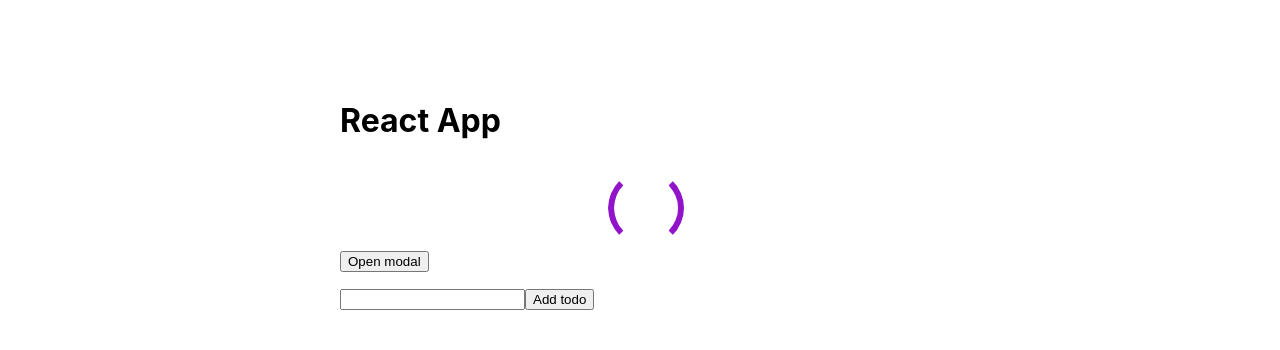
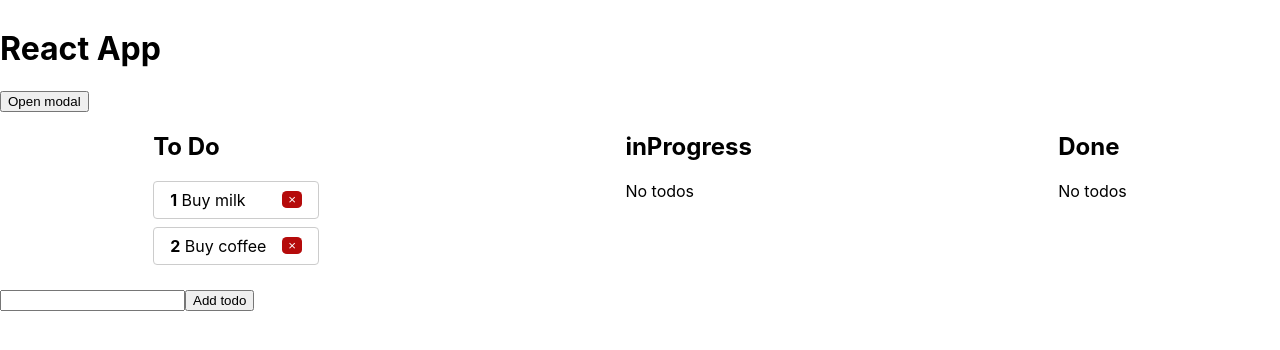
Before and after one commit to MashaLarchenko/test-react-app, a React (Create React App) app in the folder test-app/: page / in a window 1280 px wide. Shown: the top 350 px of the page. Built offline with nearby package versions, Linux system fonts and the light colour scheme; no server answers.

Commit message:
refactor: add more columns

```diff
--- a/test-app/package.json
+++ b/test-app/package.json
@@ -8,6 +8,7 @@
     "@testing-library/user-event": "^7.2.1",
     "prop-types": "^15.7.2",
     "react": "^16.12.0",
+    "react-beautiful-dnd": "^12.2.0",
     "react-dom": "^16.12.0",
     "react-scripts": "3.3.0"
   },
--- a/test-app/src/App.js
+++ b/test-app/src/App.js
@@ -3,26 +3,50 @@ import ToDoList from "./ToDo/ToDoList";
 import Modal from "./Modal/Modal";
 import Loader from "./Loader";
 import Context from "./context";
+import { DragDropContext } from "react-beautiful-dnd";
+import { Droppable } from "react-beautiful-dnd";
 
-const AddToDo = React.lazy(() =>
-  import('./ToDo/AddToDo')
-)
+const AddToDo = React.lazy(() => import("./ToDo/AddToDo"));
 
 function App() {
-  const [todos, setTodos] = React.useState([]);
-  const [loading, setLoading] = React.useState(true);
+  const [todos, setTodos] = React.useState([
+    { id: 1, completed: false, title: "Buy milk", column: "toDo" },
+    { id: 2, completed: false, title: "Buy coffee", column: "toDo" }
+  ]);
 
+  const [loading, setLoading] = React.useState(false);
 
-  useEffect(() => {
-    fetch('https://jsonplaceholder.typicode.com/todos?_limit=5')
-    .then(response => response.json())
-    .then(todos =>
-      setTimeout(() => {
-        setTodos(todos);
-        setLoading(false);
-      }, 2000)
-    )
-  }, [])
+  const [columns, setColumns] = React.useState([
+    {
+      id: "toDo",
+      title: "To Do",
+      tasksIds: [1, 2],
+      columnOrder: 1
+    },
+    {
+      id: "inProgress",
+      title: "inProgress",
+      tasksIds: [],
+      columnOrder: 2
+    },
+    {
+      id: "doneTodo",
+      title: "Done",
+      tasksIds: [],
+      columnOrder: 3
+    }
+  ]);
+
+  // useEffect(() => {
+  //   fetch('https://jsonplaceholder.typicode.com/todos?_limit=5')
+  //   .then(response => response.json())
+  //   .then(todos =>
+  //     setTimeout(() => {
+  //       setTodos(todos);
+  //       setLoading(false);
+  //     }, 2000)
+  //   )
+  // }, [])
 
   function toggleToDo(id) {
     setTodos(
@@ -36,30 +60,74 @@ function App() {
   }
 
   function removeToDo(id) {
-    setTodos(todos.filter(todo => todo.id !== id
-    ))
+    setTodos(todos.filter(todo => todo.id !== id));
   }
 
-
   function addTodo(title) {
-    setTodos(todos.concat([{
+    setTodos(
+      todos.concat([
+        {
           title,
           id: Date.now(),
           completed: false
-    }]))
         }
+      ])
+    );
+  }
+
+  function onDragEnd(result) {}
   return (
     <Context.Provider value={{ removeToDo }}>
       <div className="wrapper">
         <h1>React App</h1>
-        {loading && <Loader/>}
+        {loading && <Loader />}
         <Modal></Modal>
-        {todos.length ?  (<ToDoList todos={todos} onToggle={toggleToDo} />) : (loading ? null : <p>No todos</p>)}
+        <div className="columnContainer">
+          {columns.map(column => {
+            const tasks = [];
+            const classes = ["columnItem"];
+            classes.push(column.id);
+            column.tasksIds.map(task =>
+              todos.forEach(taskListEl => {
+                console.log(taskListEl.id, task);
+                return taskListEl.id === task ? tasks.push(taskListEl) : null;
+              })
+            );
+            return (
+              <DragDropContext onDragEnd={onDragEnd} key={column.id}>
+                <React.Fragment>
+                  {tasks.length ? (
+                    <Droppable droppableId={column.id}>
+                      {(provided, snapshot) => (
+                        <div
+                          ref={provided.innerRef}
+                          {...provided.droppableProps}
+                        >
+                          <ToDoList
+                            todos={tasks}
+                            onToggle={toggleToDo}
+                            title={column.title}
+                            tasks={column.tasks}
+                            className={classes.join(" ")}
+                          />
+                          {provided.placeholder}
+                        </div>
+                      )}
+                    </Droppable>
+                  ) : loading ? null : (
+                    <div>
+                      <h2>{column.title}</h2>
+                      <p>No todos</p>
+                    </div>
+                  )}
+                </React.Fragment>
+              </DragDropContext>
+            );
+          })}
+        </div>
         <React.Suspense fallback={<p>Loading...</p>}>
-            <AddToDo onCreate={addTodo}/>
+          <AddToDo onCreate={addTodo} />
         </React.Suspense>
-
-
       </div>
     </Context.Provider>
   );
--- a/test-app/src/ToDo/ToDoItem.js
+++ b/test-app/src/ToDo/ToDoItem.js
@@ -28,13 +28,14 @@ function ToDoItem({ todo, index, onChange }) {
   console.log("todo", todo);
   return (
     <li style={styles.li}>
-      <span className={classes.join(' ')}>
-        <input
+      <span className={classes.join(' ')} style={styles.input}
+          onChange={() => onChange(todo.id)}>
+        {/* <input
           type="checkbox"
           checked={todo.completed}
           style={styles.input}
           onChange={() => onChange(todo.id)}
-        />
+        /> */}
         <strong>{index}</strong>
         &nbsp;
         {todo.title}
--- a/test-app/src/ToDo/ToDoList.js
+++ b/test-app/src/ToDo/ToDoList.js
@@ -1,6 +1,7 @@
 import React from "react";
 import PropTypes from "prop-types";
 import ToDoItem from "./ToDoItem";
+
 
 const styles = {
   ul: {
@@ -10,9 +11,11 @@ const styles = {
   }
 };
 
+
 function ToDoList(props) {
   return (
     <ul style={styles.ul}>
+      <h2>{props.title}</h2>
       {props.todos.map((todo, index) => {
         return (
           <ToDoItem
--- a/test-app/src/index.css
+++ b/test-app/src/index.css
@@ -13,9 +13,9 @@ code {
 }
 
 .wrapper {
-  padding-top: 5rem;
+  padding-top: .5rem;
   margin: 0 auto;
-  width: 600px;
+  /* width: 600px; */
 }
 
 
@@ -55,3 +55,17 @@ code {
     transform: rotate(360deg);
   }
 }
+
+.columnContainer {
+  display: flex;
+ justify-content: space-around;
+}
+
+.toDo {
+  flex-grow: 1;
+}
+
+.columnItem {
+  min-width: 25%;
+  padding: 2%;
+}
```
Also changed, not shown: 1 other file (tests, documents, lock files or other folders). Lines whose indentation alone changed are shown as unchanged.
